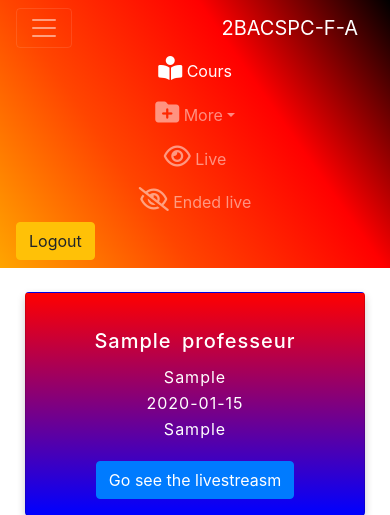
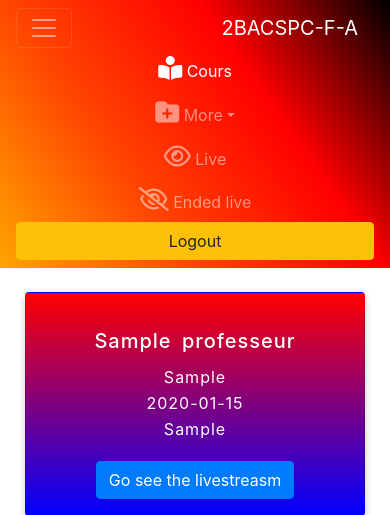
Before and after one commit to programmer262/Mozad, a Django app: page /classe/ in a window 390 px wide, after a click that opens the changed part. Shown: the top 515 px of the page. Run offline with Django 3.2, Linux system fonts and the light colour scheme; tables that the repository leaves empty hold one stand-in row (values such as "Sample post"); some libraries are stand-ins or nearby versions.

Commit message:
Update main.html

```diff
--- a/templates/main.html
+++ b/templates/main.html
@@ -30,7 +30,8 @@
 .dropdown, .dropleft, .dropright, .dropup {
     position: relative;
     display: grid;
-}}
+}
+.btn-warning{width:100%}}
 </style>
 
 </head>
```
